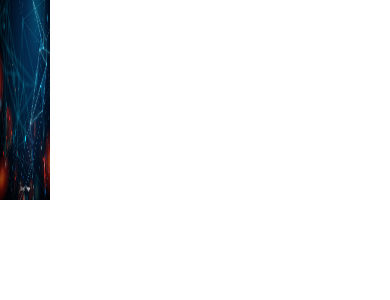
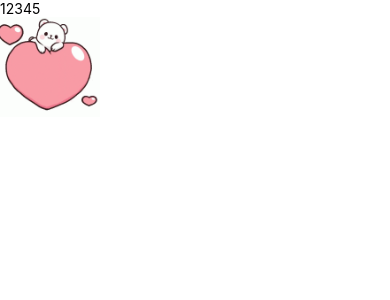
Before and after one commit to 9xDevelopers/dotact-mobile, a React Native app: screen / in a window 390 px wide. Shown: the top 300 px of the page. Built offline with nearby package versions, Linux system fonts and the light colour scheme.

Commit message:
Gif Image

```diff
--- a/App.js
+++ b/App.js
@@ -1,6 +1,6 @@
-export const IMAGENAME = require('./background.jpg');
+export const IMAGENAME = require('./image.gif');
 import React, { Component } from 'react';
-import { View, Image, StyleSheet } from 'react-native';
+import {View, Image, StyleSheet, Text} from 'react-native';
 
 const styles = StyleSheet.create({
     stretch: {
@@ -10,13 +10,14 @@ const styles = StyleSheet.create({
     }
 });
 
-export default class DisplayAnImageWithStyle extends Component {
+export default class App extends Component {
     render() {
         return (
             <View>
+                <Text>12345</Text>
                 <Image
-                    style={styles.stretch}
-                    source={IMAGENAME}
+                    style={{width: 100, height:100 }}
+                    source={require('./image.gif')}
                 />
             </View>
         );
```
Also changed, not shown: image.gif (added), 1 other file (tests, documents, lock files or other folders).
